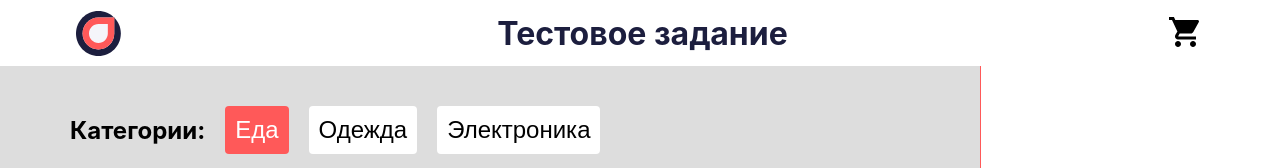
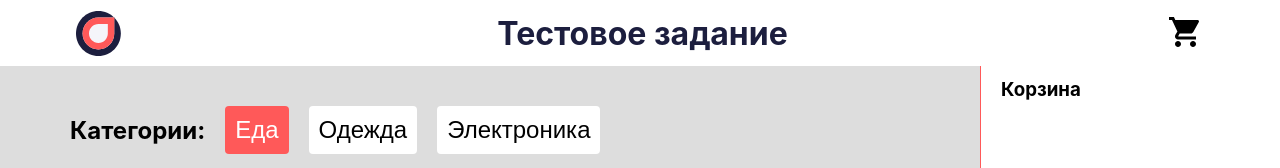
Before and after one commit to KoTuK2306/perfomanceLab, a React (Vite) app: page / in a window 1280 px wide. Both pictures are taken after a click on the button 1184 px from the left and 33 px from the top of the page. Shown: the top 168 px of the page. Built offline with nearby package versions, Linux system fonts and the light colour scheme.

Commit message:
Рализовано отображение контента sidebar

```diff
--- a/src/components/index.ts
+++ b/src/components/index.ts
@@ -9,3 +9,4 @@ export * from "./categoryButton";
 export * from "./tableHead";
 export * from "./infoAlert";
 export * from "./sideBar";
+export * from "./sideBarContent";
--- a/src/components/sideBar/sideBar.module.css
+++ b/src/components/sideBar/sideBar.module.css
@@ -1,14 +1,18 @@
 .sideBarWrapper {
   position: absolute;
+  display: flex;
   right: 0;
+  flex-direction: column;
+  gap: 14px;
   top: var(--headerHeight);
   height: calc(100vh - var(--headerHeight));
-  width: 0;
+  width: 0px;
   background-color: var(--fourthColor);
-  border-left: 1px solid var(--firstColor);
-  transition: all 0.1s;
+  transition: width 0.1s;
 }
 
 .activeSideBar {
   width: 300px;
+  padding: 12px 20px;
+  border-left: 1px solid var(--firstColor);
 }
--- a/src/components/sideBar/sideBar.tsx
+++ b/src/components/sideBar/sideBar.tsx
@@ -1,9 +1,10 @@
-import { useAppSelector } from "./../../hooks/useAppSelector";
+import { SideBarContent } from "../sideBarContent";
+import { useAppSelector } from "../../hooks/useAppSelector";
 import classes from "./sideBar.module.css";
 
 export const SideBar = () => {
   const isOpenSideBar = useAppSelector((state) => state.app.isOpenSideBar);
-  console.log(isOpenSideBar);
+
   return (
     <div
       className={
@@ -11,6 +12,8 @@ export const SideBar = () => {
           ? classes.sideBarWrapper
           : `${classes.sideBarWrapper} ${classes.activeSideBar}`
       }
-    ></div>
+    >
+      {isOpenSideBar && <SideBarContent />}
+    </div>
   );
 };
--- /dev/null
+++ b/src/components/sideBarContent/index.ts
@@ -0,0 +1 @@
+export * from "./sideBarContent";
--- /dev/null
+++ b/src/components/sideBarContent/sideBarContent.module.css
@@ -0,0 +1,37 @@
+.sideBarWrapper > h3 {
+  font-size: 24px;
+  text-align: center;
+  color: var(--secondColor);
+  margin-bottom: 14px;
+}
+
+.cartItemWrapper {
+  display: flex;
+  flex-direction: row;
+  align-items: center;
+  justify-content: space-between;
+  color: var(--secondColor);
+  padding: 4px;
+  border-radius: 4px;
+  transition: all 0.2s;
+}
+
+.cartItemWrapper:hover {
+  cursor: pointer;
+  background-color: var(--firstColor);
+  filter: opacity(100%);
+  color: var(--fourthColor);
+}
+
+.delete {
+  width: 28px;
+  height: 28px;
+  border: none;
+  background: transparent;
+  cursor: pointer;
+}
+
+.delete > img {
+  width: 28px;
+  height: 28px;
+}
--- /dev/null
+++ b/src/components/sideBarContent/sideBarContent.tsx
@@ -0,0 +1,21 @@
+import { useAppSelector } from "../../hooks";
+import classes from "./sideBarContent.module.css";
+export const SideBarContent = () => {
+  const cartItems = useAppSelector((state) => state.app.cartItems);
+
+  return (
+    <>
+      <h3>Корзина</h3>
+      {[...cartItems.values()].map(({ id, price, name }) => {
+        return (
+          <div key={id} className={classes.cartItemWrapper}>
+            <p>{`${name} ${price}₽`}</p>
+            <button className={classes.delete}>
+              <img src={"/public/cross.svg"} />
+            </button>
+          </div>
+        );
+      })}
+    </>
+  );
+};
--- a/src/components/storeItem/storeItem.tsx
+++ b/src/components/storeItem/storeItem.tsx
@@ -30,7 +30,7 @@ export const StoreItem: FC<StoreItemProps> = ({ id, price, name }) => {
             return;
           }
           const newItems = new Map(cartItems.entries());
-          newItems.set(id, { price, name });
+          newItems.set(id, { id, price, name });
           dispatch(changeCartItems(newItems));
           dispatch(changeIsOpenInfoAlert(true));
           dispatch(changeTextInfoAlert("Элемент в корзину успешно добавлен"));
--- a/src/pages/mainPage/mainPage.module.css
+++ b/src/pages/mainPage/mainPage.module.css
@@ -6,6 +6,5 @@
   width: 100vw;
   height: calc(100vh - var(--headerHeight));
   padding: 40px 70px;
-  overflow-x: hidden;
   background-color: var(--thirdColor);
 }
--- a/src/store/slicers/appSlice.ts
+++ b/src/store/slicers/appSlice.ts
@@ -11,7 +11,7 @@ type AppState = {
   sorting: Sorting;
   isOpenInfoAlert: boolean;
   textInfoAlert: string;
-  cartItems: Map<number, Omit<StoreProduct, "id" | "category">>;
+  cartItems: Map<number, Omit<StoreProduct, "category">>;
   isOpenSideBar: boolean;
 };
 
@@ -57,7 +57,7 @@ const appSlice = createSlice({
     },
     changeCartItems(
       state,
-      action: PayloadAction<Map<number, Omit<StoreProduct, "id" | "category">>>
+      action: PayloadAction<Map<number, Omit<StoreProduct, "category">>>
     ) {
       state.cartItems = action.payload;
     },
```
Also changed, not shown: public/cross.svg (added).
